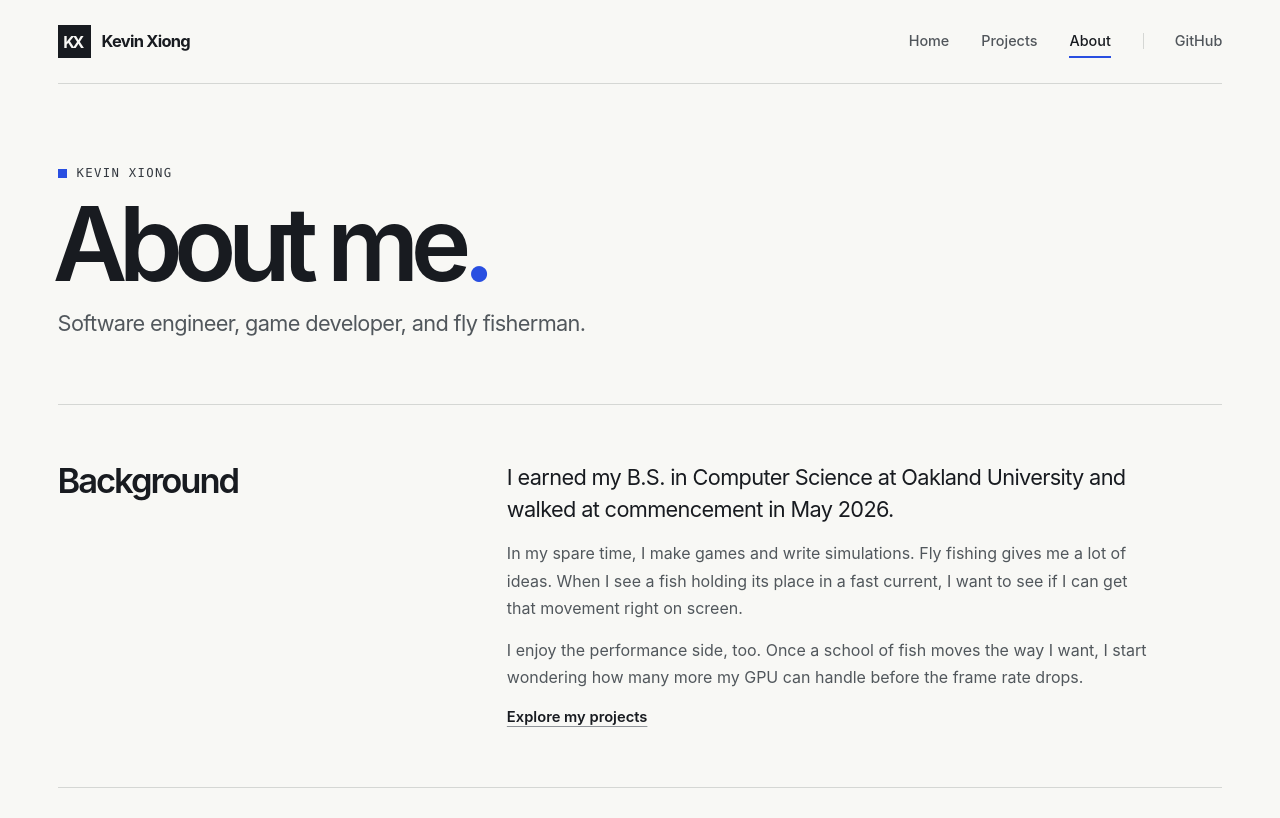
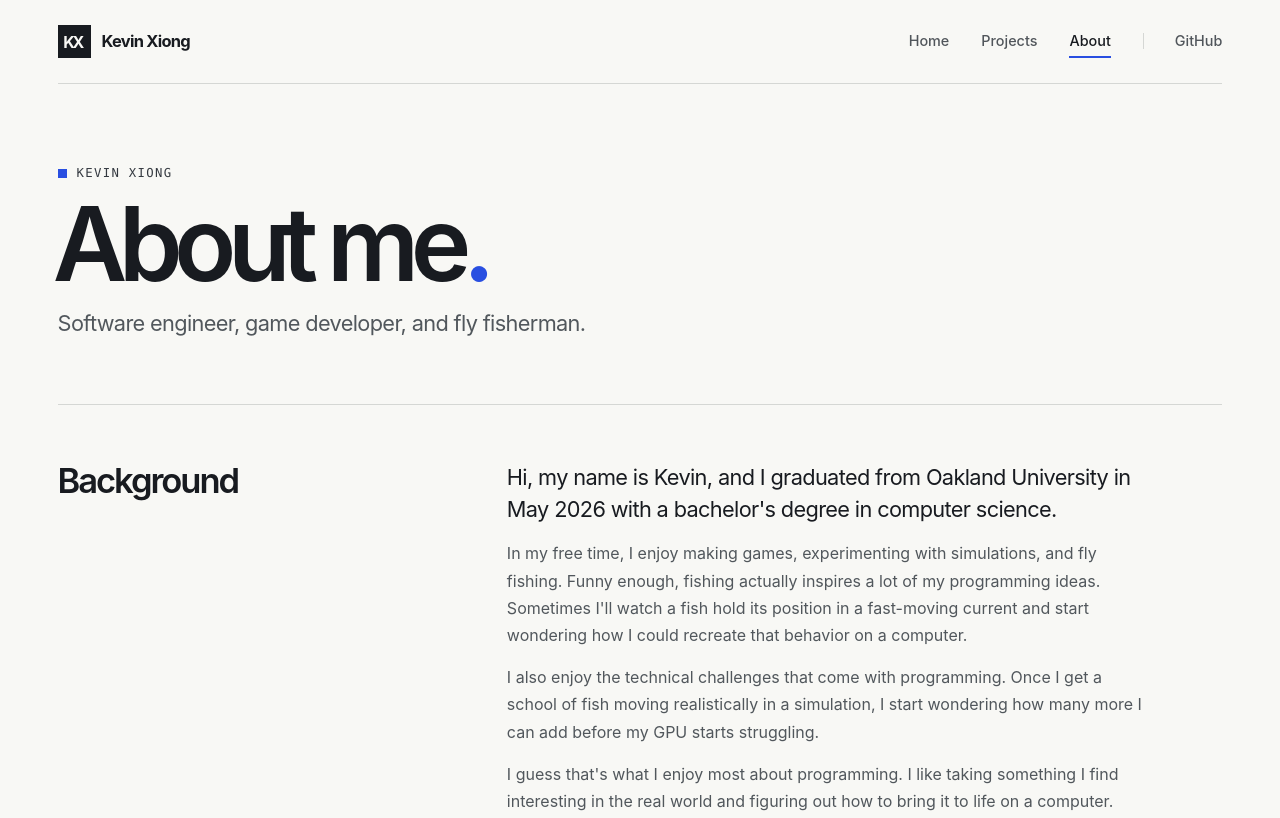
Before and after one commit to Thorfinn980/thorfinn980.github.io, a plain HTML site: page hobbies_page.html in a window 1280 px wide. Shown: the top 818 px of the page. Drawn offline with Linux system fonts and the light colour scheme.

Commit message:
Use Kevin’s personal introduction on the About page

```diff
--- a/hobbies_page.html
+++ b/hobbies_page.html
@@ -22,9 +22,10 @@
       <p>Software engineer, game developer, and fly fisherman.</p>
     </header>
     <section class="about-row ruled"><h2>Background</h2><div class="prose">
-      <p class="lead">I earned my B.S. in Computer Science at Oakland University and walked at commencement in May 2026.</p>
-      <p>In my spare time, I make games and write simulations. Fly fishing gives me a lot of ideas. When I see a fish holding its place in a fast current, I want to see if I can get that movement right on screen.</p>
-      <p>I enjoy the performance side, too. Once a school of fish moves the way I want, I start wondering how many more my GPU can handle before the frame rate drops.</p>
+      <p class="lead">Hi, my name is Kevin, and I graduated from Oakland University in May 2026 with a bachelor's degree in computer science.</p>
+      <p>In my free time, I enjoy making games, experimenting with simulations, and fly fishing. Funny enough, fishing actually inspires a lot of my programming ideas. Sometimes I'll watch a fish hold its position in a fast-moving current and start wondering how I could recreate that behavior on a computer.</p>
+      <p>I also enjoy the technical challenges that come with programming. Once I get a school of fish moving realistically in a simulation, I start wondering how many more I can add before my GPU starts struggling.</p>
+      <p>I guess that's what I enjoy most about programming. I like taking something I find interesting in the real world and figuring out how to bring it to life on a computer.</p>
       <a class="text-link" href="capstone_page.html">Explore my projects</a>
     </div></section>
     <section class="about-row ruled"><h2>Tools I use</h2><dl class="tool-list">
```
